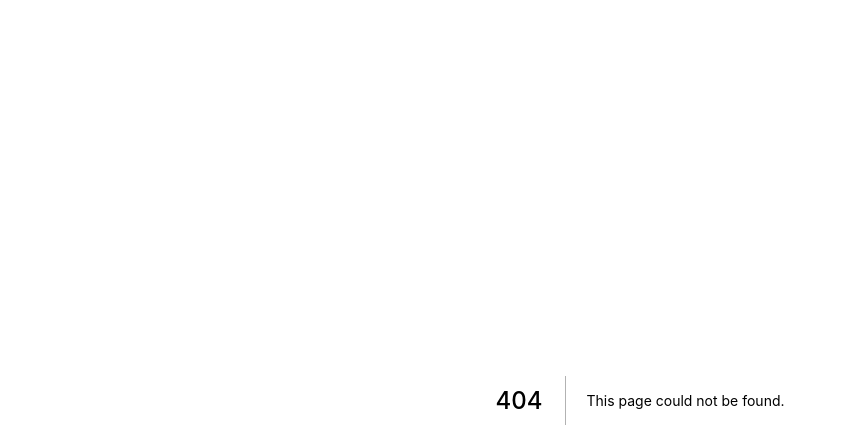
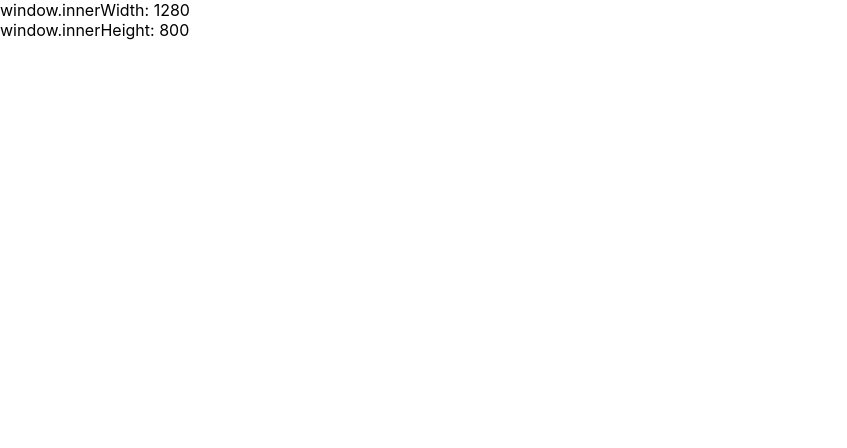
Before and after one commit to AggroCake/104-2, a Next.js app: page /screen-size in a window 1280 px wide. Before the commit this address had no page. Shown: the top 448 px of the page, without its empty margins (0-847 px from the left). Built offline with nearby package versions, Linux system fonts and the light colour scheme.

Commit message:
Add a page to detect screen size

```diff
--- /dev/null
+++ b/pages/screen-size.js
@@ -0,0 +1,32 @@
+import { useCallback, useEffect, useState } from 'react'
+
+function ScreenSize() {
+  const [innerWidth, setInnerWidth] = useState(null)
+  const [innerHeight, setInnerHeight] = useState(null)
+
+  const fetchWindowInnerSize = useCallback(() => {
+    setInnerWidth(window.innerWidth)
+    setInnerHeight(window.innerHeight)
+  }, [])
+
+  useEffect(() => {
+    if (typeof window === 'undefined') {
+      return
+    }
+
+    fetchWindowInnerSize()
+
+    window.addEventListener('resize', fetchWindowInnerSize)
+
+    return () => window.removeEventListener('resize', fetchWindowInnerSize)
+  }, [fetchWindowInnerSize])
+
+  return (
+    <div>
+      <div>window.innerWidth: {innerWidth}</div>
+      <div>window.innerHeight: {innerHeight}</div>
+    </div>
+  )
+}
+
+export default ScreenSize
```
